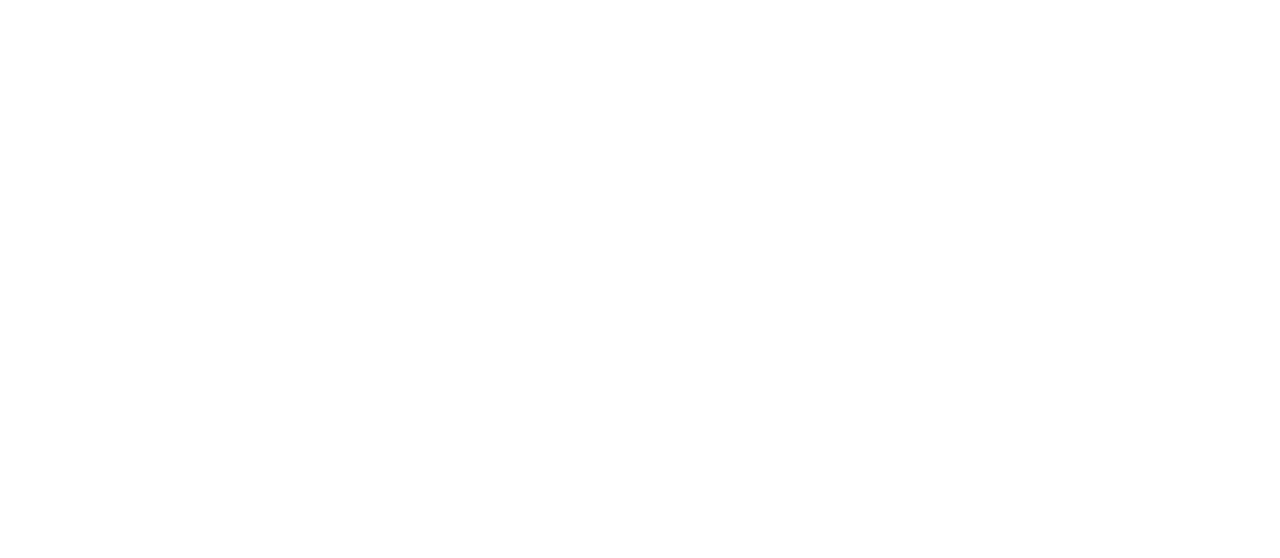
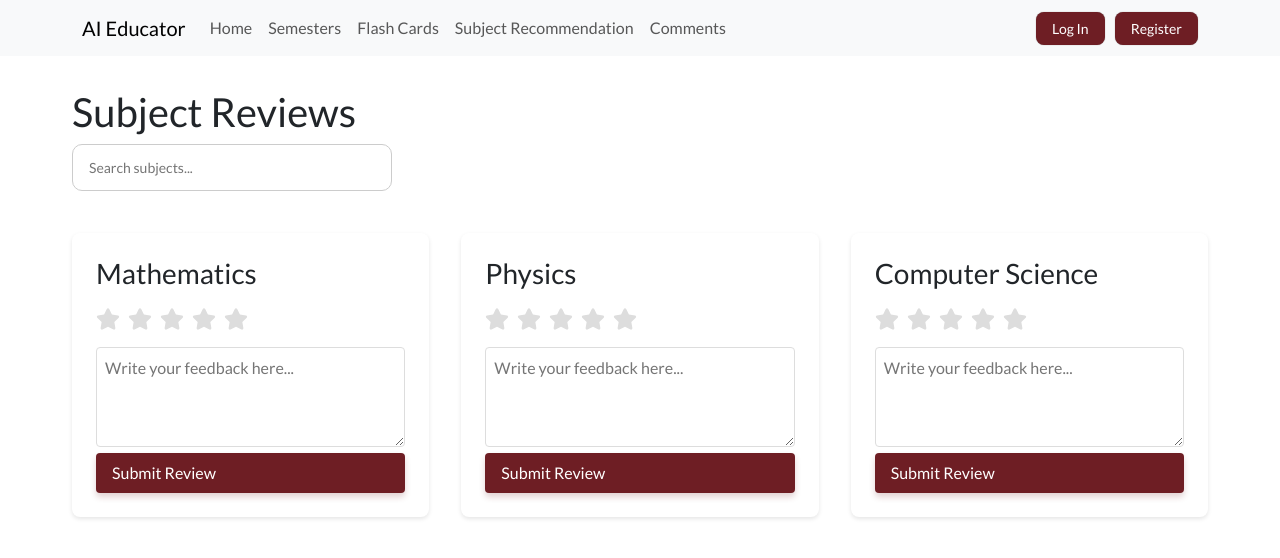
Before and after one commit to bojanabojchovska/AI-Educator, a React (Create React App) app in the folder ai-eduactor/front-end-react/front-end/: page /subject-reviews in a window 1280 px wide. Before the commit this address had no page. Shown: the top 558 px of the page. Built offline with nearby package versions, Linux system fonts and the light colour scheme.

Commit message:
Adding a page for the subject reviews with dummy data

```diff
--- a/ai-eduactor/front-end-react/front-end/package.json
+++ b/ai-eduactor/front-end-react/front-end/package.json
@@ -11,7 +11,7 @@
     "react": "^18.3.1",
     "react-bootstrap": "^2.10.9",
     "react-dom": "^18.3.1",
-    "react-icons": "^4.3.1",
+    "react-icons": "^4.12.0",
     "react-pdf": "^5.7.2",
     "react-router-dom": "^6.30.0",
     "react-scripts": "^3.0.1",
--- a/ai-eduactor/front-end-react/front-end/src/App.js
+++ b/ai-eduactor/front-end-react/front-end/src/App.js
@@ -5,6 +5,7 @@
 import Admin from './components/Admin';
 import HomePage from './components/HomePage';  // Don't forget to import the HomePage component
 import SemesterPage from "./components/SemesterPage";
+import SubjectReviews from "./components/SubjectReviews";
 import 'bootstrap/dist/css/bootstrap.min.css';
 
 
@@ -18,6 +19,7 @@
                     <Route path="/register" element={<RegisterPage />} />
                     <Route path="/admin" element={<Admin />} />
                     <Route path="/semester-planning" element={<SemesterPage/>}/>
+                    <Route path="/subject-reviews" element={<SubjectReviews />} />
                 </Routes>
             </div>
         </Router>
--- /dev/null
+++ b/ai-eduactor/front-end-react/front-end/src/components/SubjectReviews.css
@@ -0,0 +1,77 @@
+.subject-reviews-container {
+    padding: 2rem;
+    max-width: 1200px;
+    margin: 0 auto;
+}
+
+.subjects-grid {
+    display: grid;
+    grid-template-columns: repeat(auto-fill, minmax(300px, 1fr));
+    gap: 2rem;
+    margin-top: 2rem;
+}
+
+.subject-box {
+    background-color: #fff;
+    border-radius: 8px;
+    padding: 1.5rem;
+    box-shadow: 0 2px 4px rgba(0, 0, 0, 0.1);
+}
+
+.rating-container {
+    display: flex;
+    gap: 0.5rem;
+    margin: 1rem 0;
+}
+
+.star {
+    cursor: pointer;
+    font-size: 1.5rem;
+    color: #ddd;
+}
+
+.star.active {
+    color: #ffd700;
+}
+
+textarea {
+    width: 100%;
+    min-height: 100px;
+    margin: 1rem 0;
+    padding: 0.5rem;
+    border: 1px solid #ddd;
+    border-radius: 4px;
+    resize: vertical;
+}
+
+.submit-btn {
+    background-color: #007bff;
+    color: white;
+    border: none;
+    padding: 0.5rem 1rem;
+    border-radius: 4px;
+    cursor: pointer;
+    width: 100%;
+}
+
+.submit-btn:hover {
+    background-color: #0056b3;
+}
+
+.search-container {
+    margin-bottom: 2rem;
+}
+
+.search-input {
+    width: 100%;
+    padding: 0.8rem;
+    font-size: 1rem;
+    border: 2px solid #ddd;
+    border-radius: 4px;
+    outline: none;
+    transition: border-color 0.2s;
+}
+
+.search-input:focus {
+    border-color: #007bff;
+}
--- /dev/null
+++ b/ai-eduactor/front-end-react/front-end/src/components/SubjectReviews.jsx
@@ -0,0 +1,97 @@
+import React, { useState, useEffect } from 'react';
+import './SubjectReviews.css';
+import CustomNavbar from './CustomNavbar';
+import { FaStar } from 'react-icons/fa';
+
+const SubjectReviews = () => {
+    const [subjects, setSubjects] = useState([]);
+    const [reviews, setReviews] = useState({});
+    const [hoveredRating, setHoveredRating] = useState({});
+    const [searchQuery, setSearchQuery] = useState('');
+
+    useEffect(() => {
+        //TODO: Add actuual axios call to fetch enrolled subjects
+        fetchEnrolledSubjects();
+    }, []);
+
+    const fetchEnrolledSubjects = async () => {
+        setSubjects([
+            { id: 1, name: "Mathematics" },
+            { id: 2, name: "Physics" },
+            { id: 3, name: "Computer Science" }
+        ]);
+    };
+
+    const filteredSubjects = subjects.filter(subject =>
+        subject.name.toLowerCase().includes(searchQuery.toLowerCase())
+    );
+
+    const handleRatingClick = (subjectId, rating) => {
+        setReviews(prev => ({
+            ...prev,
+            [subjectId]: { ...prev[subjectId], rating }
+        }));
+    };
+
+    const handleFeedbackChange = (subjectId, feedback) => {
+        setReviews(prev => ({
+            ...prev,
+            [subjectId]: { ...prev[subjectId], feedback }
+        }));
+    };
+
+    const submitReview = async (subjectId) => {
+        //TODO: Add actual axios call to submit review
+        const review = reviews[subjectId];
+        console.log('Submitting review:', { subjectId, review });
+    };
+
+    return (
+        <>
+            <CustomNavbar />
+            <div className="subject-reviews-container">
+                <h1>Subject Reviews</h1>
+                <div className="search-container">
+                    <input
+                        type="text"
+                        placeholder="Search subjects..."
+                        value={searchQuery}
+                        onChange={(e) => setSearchQuery(e.target.value)}
+                        className="search-input"
+                    />
+                </div>
+                <div className="subjects-grid">
+                    {filteredSubjects.map(subject => (
+                        <div key={subject.id} className="subject-box">
+                            <h3>{subject.name}</h3>
+                            <div className="rating-container">
+                                {[1, 2, 3, 4, 5].map(star => (
+                                    <FaStar
+                                        key={star}
+                                        className={`star ${(reviews[subject.id]?.rating || hoveredRating[subject.id] || 0) >= star ? 'active' : ''}`}
+                                        onMouseEnter={() => setHoveredRating({...hoveredRating, [subject.id]: star})}
+                                        onMouseLeave={() => setHoveredRating({...hoveredRating, [subject.id]: 0})}
+                                        onClick={() => handleRatingClick(subject.id, star)}
+                                    />
+                                ))}
+                            </div>
+                            <textarea
+                                placeholder="Write your feedback here..."
+                                value={reviews[subject.id]?.feedback || ''}
+                                onChange={(e) => handleFeedbackChange(subject.id, e.target.value)}
+                            />
+                            <button
+                                className="submit-btn"
+                                onClick={() => submitReview(subject.id)}
+                            >
+                                Submit Review
+                            </button>
+                        </div>
+                    ))}
+                </div>
+            </div>
+        </>
+    );
+};
+
+export default SubjectReviews;
```
Also changed, not shown: 1 other file (tests, documents, lock files or other folders).
